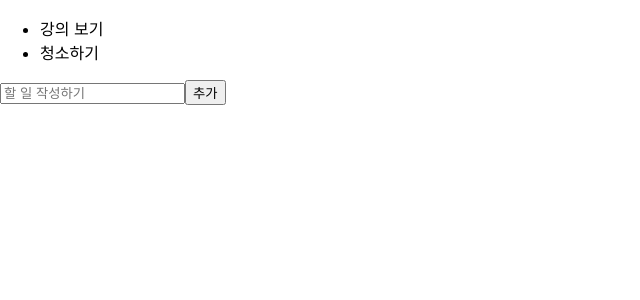
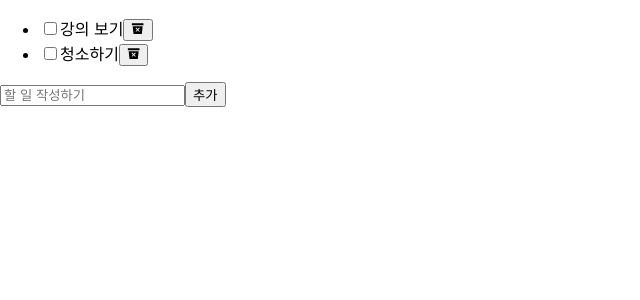
Before and after one commit to redonearth/react-todo, a React (Create React App) app: page / in a window 1280 px wide. Shown: the top 300 px of the page, without its empty margins (0-640 px from the left). Built offline with nearby package versions, Linux system fonts and the light colour scheme; a web font is replaced by a local one.

Commit message:
feat: 완료, 삭제 기능 구현

```diff
--- a/package.json
+++ b/package.json
@@ -8,6 +8,7 @@
     "@testing-library/user-event": "^13.2.1",
     "react": "^18.2.0",
     "react-dom": "^18.2.0",
+    "react-icons": "^4.7.1",
     "react-scripts": "5.0.1",
     "web-vitals": "^2.1.0"
   },
--- /dev/null
+++ b/src/components/ToDo/ToDo.jsx
@@ -0,0 +1,28 @@
+import React from 'react';
+import { IoTrashBinSharp } from 'react-icons/io5';
+
+export default function ToDo({ toDo, onUpdate, onDelete }) {
+  const { content, isDone } = toDo;
+
+  const handleChange = (e) => {
+    const isDone = e.target.checked ? true : false;
+    onUpdate({ ...toDo, isDone });
+  };
+
+  const handleDelete = () => onDelete(toDo);
+
+  return (
+    <li>
+      <input
+        type="checkbox"
+        id="checkbox"
+        checked={isDone}
+        onChange={handleChange}
+      />
+      <label htmlFor="checkbox">{content}</label>
+      <button onClick={handleDelete}>
+        <IoTrashBinSharp />
+      </button>
+    </li>
+  );
+}
--- a/src/components/ToDoList/ToDoList.jsx
+++ b/src/components/ToDoList/ToDoList.jsx
@@ -1,5 +1,6 @@
 import React, { useState } from 'react';
 import AddToDo from '../AddToDo/AddToDo';
+import ToDo from '../ToDo/ToDo';
 
 export default function ToDoList({}) {
   const [toDos, setToDos] = useState(initialToDos);
@@ -10,11 +11,22 @@ export default function ToDoList({}) {
       ...prev,
     ]);
 
+  const handleUpdate = (updated) =>
+    setToDos(toDos.map((toDo) => (toDo.id === updated.id ? updated : toDo)));
+
+  const handleDelete = (deleted) =>
+    setToDos(toDos.filter((toDo) => toDo.id !== deleted.id));
+
   return (
     <section>
       <ul>
         {toDos.map((toDo) => (
-          <li key={toDo.id}>{toDo.content}</li>
+          <ToDo
+            key={toDo.id}
+            toDo={toDo}
+            onUpdate={handleUpdate}
+            onDelete={handleDelete}
+          />
         ))}
       </ul>
       <AddToDo onAdd={handleAdd} />
```
Also changed, not shown: .pnp.cjs, 1 other file (tests, documents, lock files or other folders).
